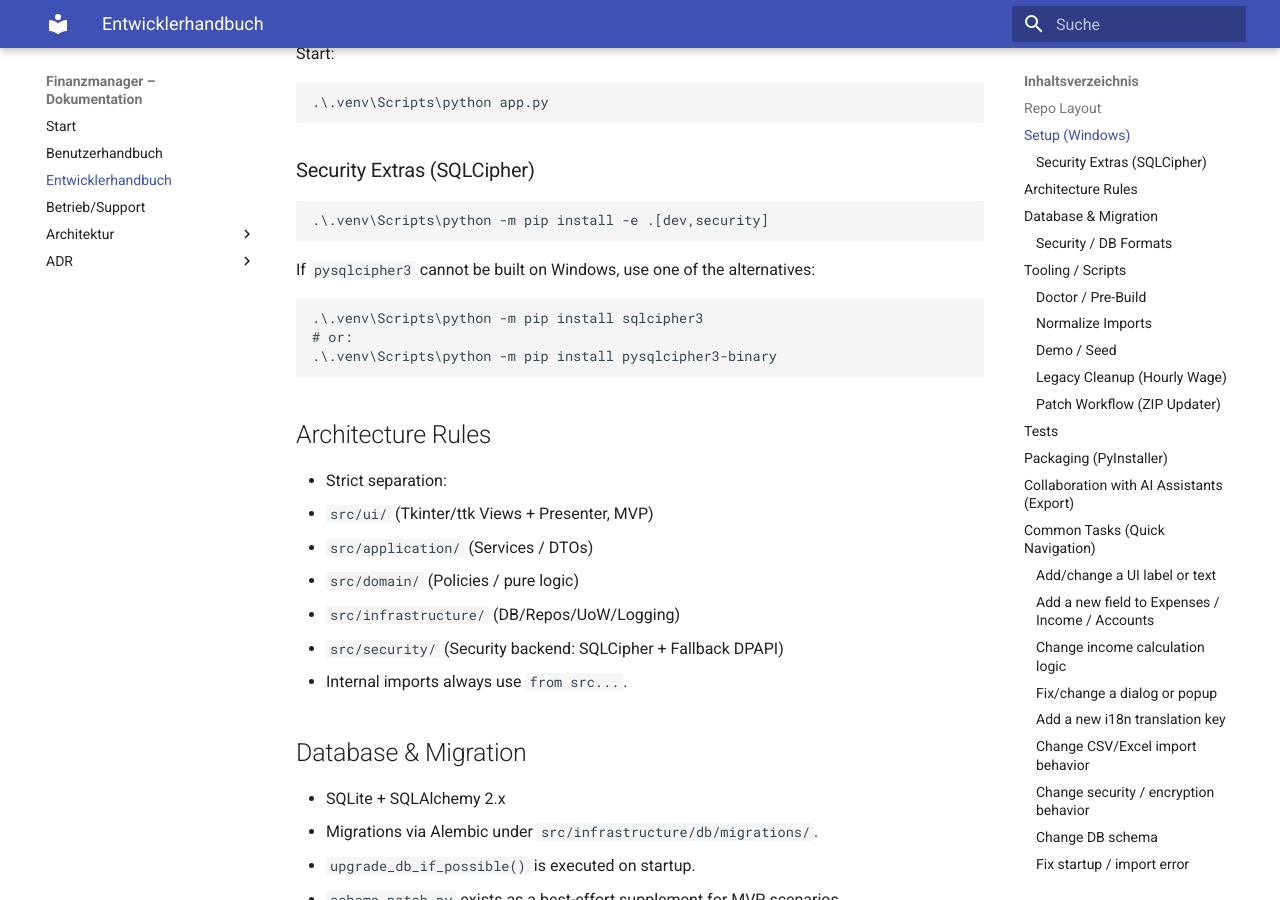
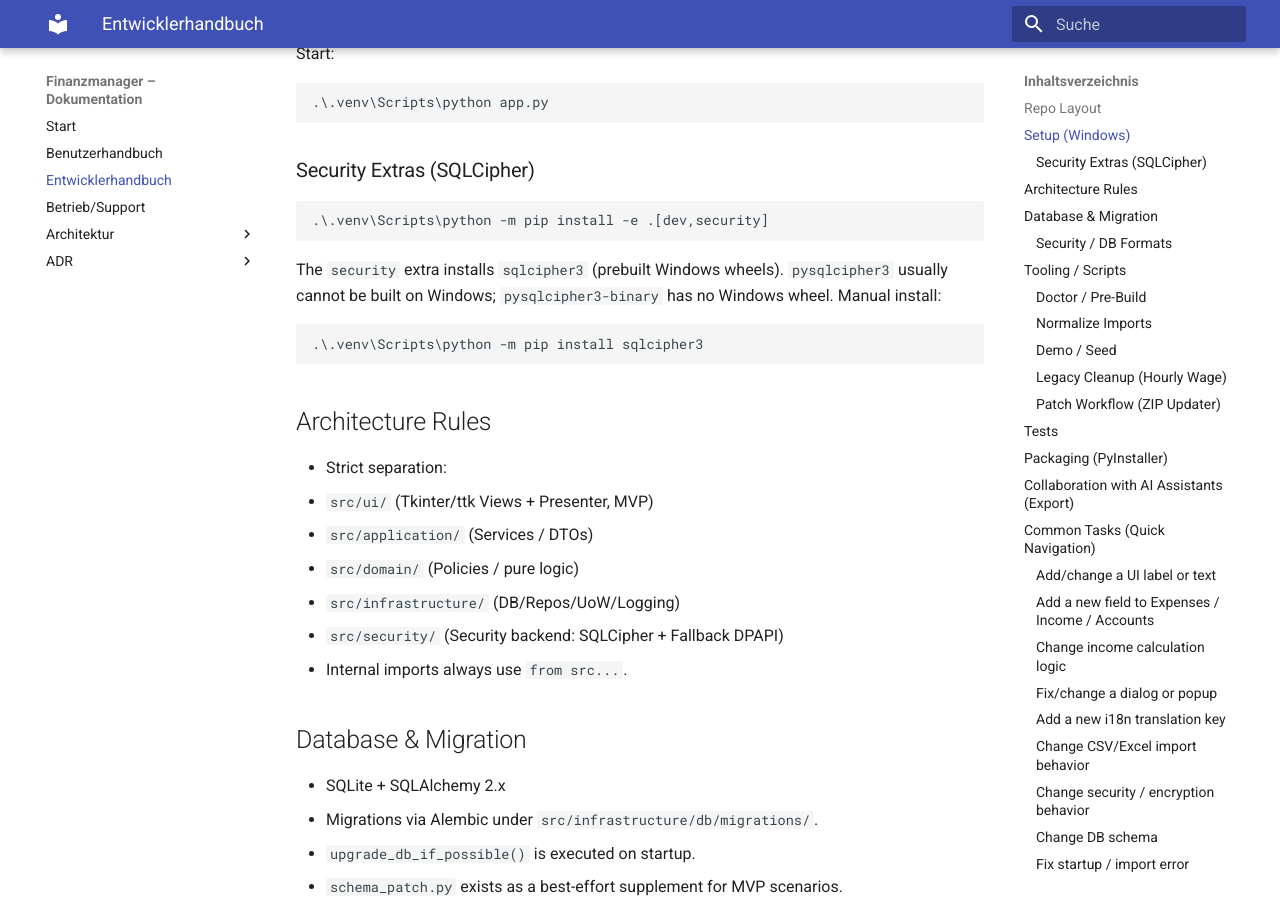
Before and after one commit to 23NNN/Private-Finance-Manager, an MkDocs documentation site: the page built from docs/dev_guide.md, in a window 1280 px wide and 900 px high, scrolled down 595 px. Built offline with MkDocs 1.6.1 and Material for MkDocs 9.7.7, drawn with Linux system fonts in a browser that asks for light colours.

Commit message:
fix: add security extra, sync README badge and SQLCipher docs (v1.3.1) (#9)
Co-authored-by: Claude Sonnet 5.5 <noreply@anthropic.com>

````diff
--- a/docs/dev_guide.md
+++ b/docs/dev_guide.md
@@ -30,12 +30,11 @@ Start:
 .\.venv\Scripts\python -m pip install -e .[dev,security]
 ```
 
-If `pysqlcipher3` cannot be built on Windows, use one of the alternatives:
+The `security` extra installs `sqlcipher3` (prebuilt Windows wheels). `pysqlcipher3` usually
+cannot be built on Windows; `pysqlcipher3-binary` has no Windows wheel. Manual install:
 
 ```powershell
 .\.venv\Scripts\python -m pip install sqlcipher3
-# or:
-.\.venv\Scripts\python -m pip install pysqlcipher3-binary
 ```
 
 ## Architecture Rules
--- a/pyproject.toml
+++ b/pyproject.toml
@@ -4,7 +4,7 @@ build-backend = "setuptools.build_meta"
 
 [project]
 name = "finanzmanager"
-version = "1.3.0"
+version = "1.3.1"
 description = "Windows desktop app (Tkinter/ttk) for managing personal finances."
 requires-python = ">=3.11"
 dependencies = [
@@ -20,6 +20,9 @@ dev = [
   "pytest==9.0.2",
   "pytest-cov==7.0.0",
   "ruff==0.15.0",
+]
+security = [
+  "sqlcipher3>=0.5,<1.0",
 ]
 
 [tool.setuptools]
````
Also changed, not shown: CHANGELOG.md (+15 -0 lines), Claude.md (+7 -1 lines), README.md (+3 -3 lines), docs/operations.md (+1 -1 lines), 1 other file.
